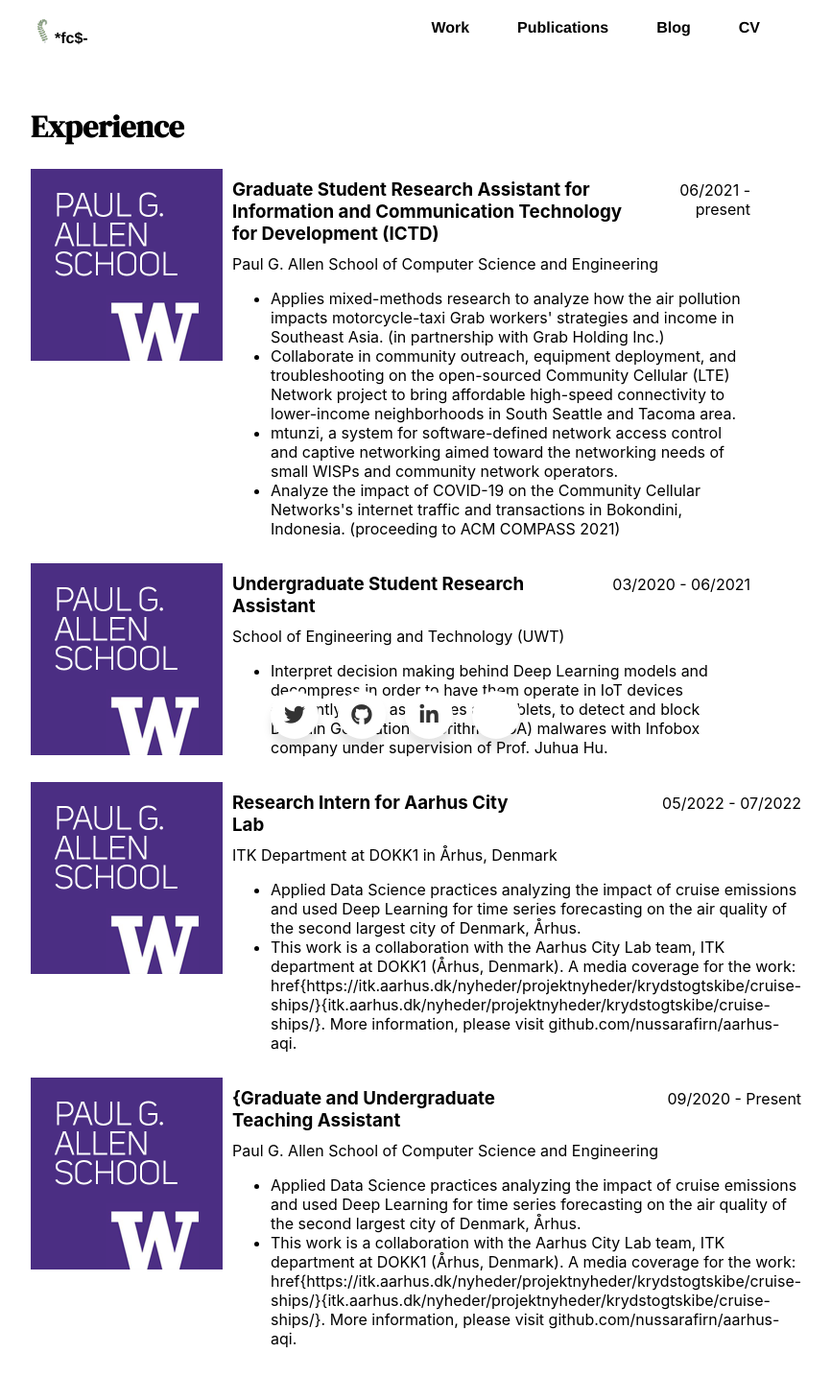
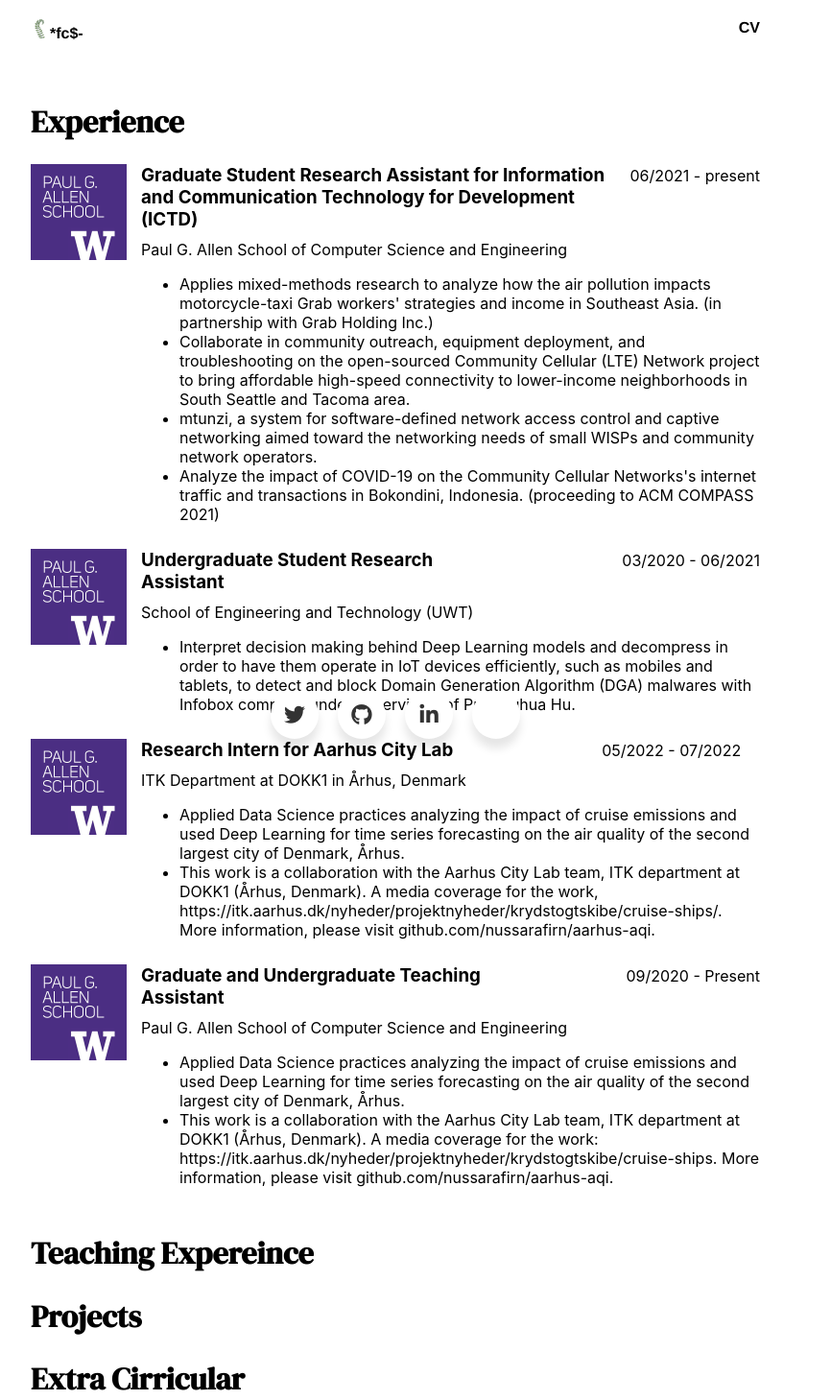
Before and after one commit to nussarafirn/nussarafirn.github.io, a Next.js app: page /work in a window 1280 px wide. Shown: the top 1459 px of the page at 96% size, without its empty margins (228-1094 px from the left). Built offline with nearby package versions, Linux system fonts and the light colour scheme; some icons are missing; a web font is replaced by a local one.

Commit message:
single page + add pdf reader

```diff
--- a/pages/components/firn.tsx
+++ b/pages/components/firn.tsx
@@ -26,8 +26,8 @@
       <Image
         src="img/fern.png"
         alt="fern"
-        width={25}
-        height={25}
+        width={20}
+        height={20}
       />
       {result}
     </a>
--- a/pages/components/nav-bar.tsx
+++ b/pages/components/nav-bar.tsx
@@ -6,10 +6,11 @@
   return <div className="nav-bar">
     <Firn/>
     <div className="nav-menu">
-      <NavButton href="./work">Work</NavButton>
+      {/* <NavButton href="./work">Work</NavButton>
       <NavButton href="./pub">Publications</NavButton>
-      <NavButton href="./blog">Blog</NavButton>
-      <NavButton href="https://nussarafirn.github.io/resume/">CV</NavButton>
+      <NavButton href="./blog">Blog</NavButton> */}
+      {/* <NavButton href="https://nussarafirn.github.io/resume/">CV</NavButton> */}
+      <NavButton href="./cv">CV</NavButton>
     </div>
   </div>;
 }
--- a/pages/work.tsx
+++ b/pages/work.tsx
@@ -37,19 +37,19 @@
           date='05/2022 - 07/2022'
           description={[
             'Applied Data Science practices analyzing the impact of cruise emissions and used Deep Learning for time series forecasting on the air quality of the second largest city of Denmark, Århus.',
-            ' This work is a collaboration with the Aarhus City Lab team, ITK department at DOKK1 (Århus, Denmark). A media coverage for the work: \href{https://itk.aarhus.dk/nyheder/projektnyheder/krydstogtskibe/cruise-ships/}{itk.aarhus.dk/nyheder/projektnyheder/krydstogtskibe/cruise-ships/}. More information, please visit github.com/nussarafirn/aarhus-aqi.'
+            ' This work is a collaboration with the Aarhus City Lab team, ITK department at DOKK1 (Århus, Denmark). A media coverage for the work, https://itk.aarhus.dk/nyheder/projektnyheder/krydstogtskibe/cruise-ships/. More information, please visit github.com/nussarafirn/aarhus-aqi.'
           ]}
           thumbnail='img/cse.png'
           left
         />
 
       <Experience
-          title="{Graduate and Undergraduate Teaching Assistant"
+          title="Graduate and Undergraduate Teaching Assistant"
           affiliation='Paul G. Allen School of Computer Science and Engineering'
           date='09/2020 - Present'
           description={[
             'Applied Data Science practices analyzing the impact of cruise emissions and used Deep Learning for time series forecasting on the air quality of the second largest city of Denmark, Århus.',
-            ' This work is a collaboration with the Aarhus City Lab team, ITK department at DOKK1 (Århus, Denmark). A media coverage for the work: \href{https://itk.aarhus.dk/nyheder/projektnyheder/krydstogtskibe/cruise-ships/}{itk.aarhus.dk/nyheder/projektnyheder/krydstogtskibe/cruise-ships/}. More information, please visit github.com/nussarafirn/aarhus-aqi.'
+            ' This work is a collaboration with the Aarhus City Lab team, ITK department at DOKK1 (Århus, Denmark). A media coverage for the work: https://itk.aarhus.dk/nyheder/projektnyheder/krydstogtskibe/cruise-ships. More information, please visit github.com/nussarafirn/aarhus-aqi.'
           ]}
           thumbnail='img/cse.png'
           left
--- a/styles/index.css
+++ b/styles/index.css
@@ -114,7 +114,8 @@
 .experience-card-content {
   display: flex;
   flex-direction: column;
-  padding: 10px;
+  padding-left: 15px;
+  padding-bottom: 10px;
 }
 
 .experience-card-header {
@@ -131,6 +132,12 @@
   width: 300px;
   margin-top: 2px;
   text-align: right;
+}
+
+.experience-img {
+  max-width: 100px;
+  max-height: 100px;
+  align-self:flex-start;
 }
 
 .social-wrapper .icon{
```
Also changed, not shown: pages/cv.tsx (added, +20 -0 lines), public/img/fern.png.
